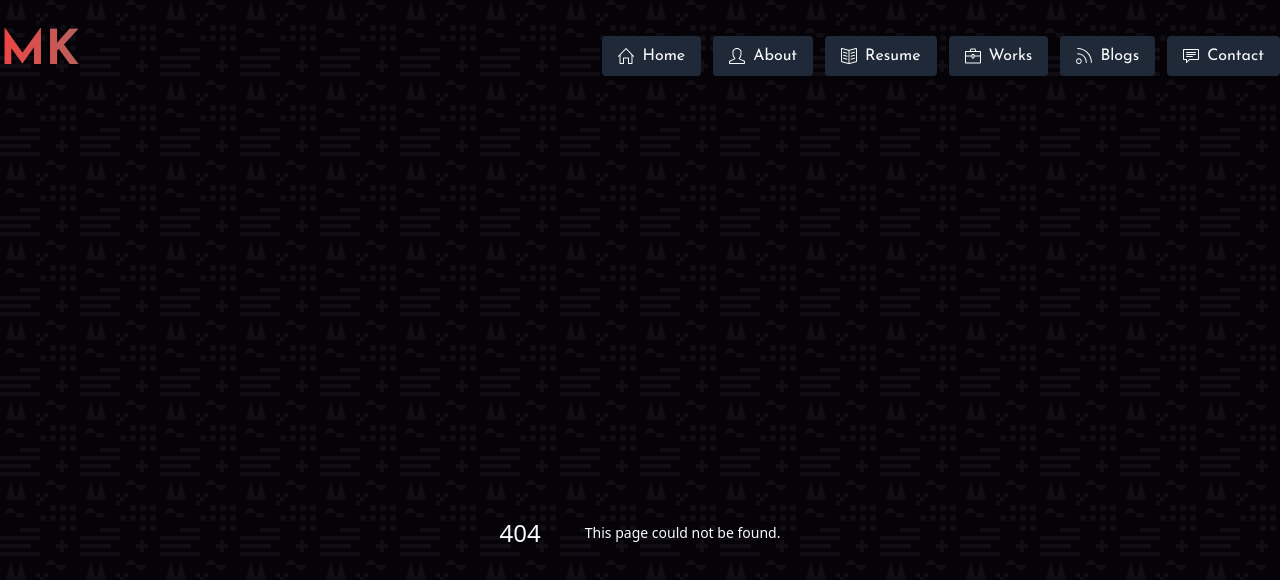
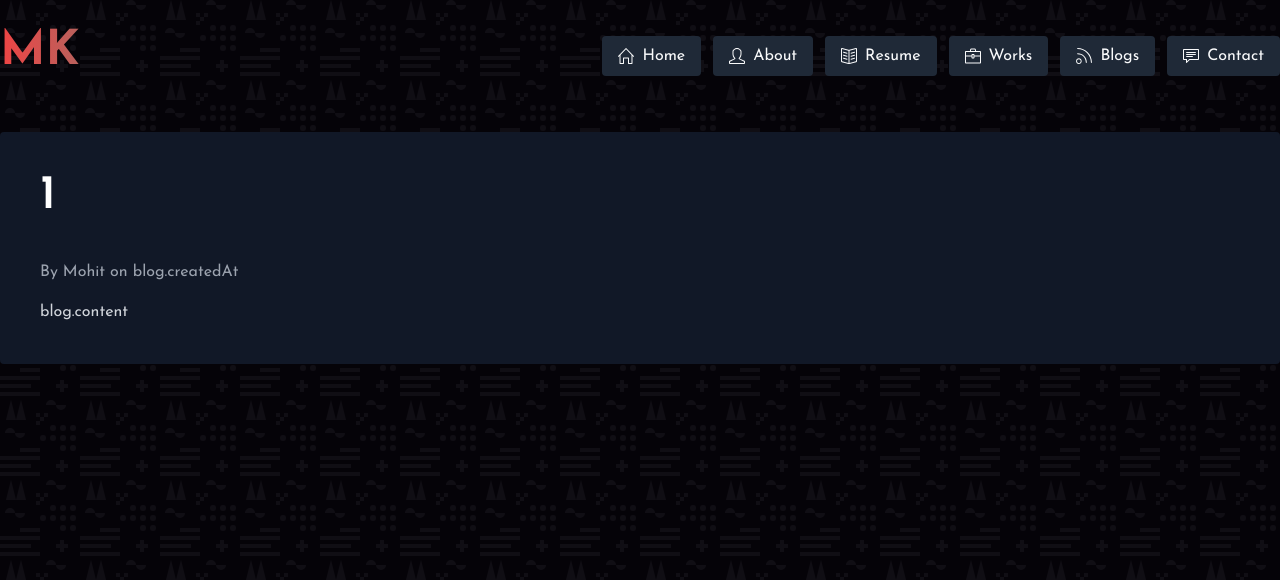
Before and after one commit to Mostakimul/next-portfolio, a Next.js app: page /blogs/1 in a window 1280 px wide. Before the commit this address had no page. Shown: the top 580 px of the page. Built offline with nearby package versions, Linux system fonts and the light colour scheme.

Commit message:
[feat]: single blog page

```diff
--- /dev/null
+++ b/src/app/blogs/[id]/page.tsx
@@ -0,0 +1,31 @@
+import PageTitle from '@/components/common/PageTitle';
+
+// async function fetchBlog(id: string): Promise<Blog> {
+//   const res = await fetch(`https://api.example.com/blogs/${id}`);
+//   if (!res.ok) {
+//     throw new Error('Failed to fetch the blog data');
+//   }
+//   return res.json();
+// }
+
+const SingleBlog = async ({ params }: { params: { id: string } }) => {
+  // const blog = await fetchBlog(params.id);
+  return (
+    <main>
+      <div className="bg-gray-900 rounded w-full  p-10 text-white">
+        <PageTitle title={params.id} />
+
+        <section className="mt-5">
+          <div className="mb-4">
+            <p className="text-gray-400">{`By ${'Mohit'} on ${'blog.createdAt'}`}</p>
+          </div>
+          <div className="text-gray-300">
+            <p>{'blog.content'}</p>
+          </div>
+        </section>
+      </div>
+    </main>
+  );
+};
+
+export default SingleBlog;
--- a/src/components/common/PageTitle.tsx
+++ b/src/components/common/PageTitle.tsx
@@ -4,9 +4,11 @@ const PageTitle = ({ title, icon }: PageTitleProps) => {
   return (
     <section className="flex items-center gap-3 mb-10">
       <h2 className="text-5xl font-semibold">{title}</h2>
-      <div className="bg-gradient-to-r from-orange-600 to-pink-600 rounded-full p-2 text-3xl font-semibold">
-        {icon}
-      </div>
+      {icon && (
+        <div className="bg-gradient-to-r from-orange-600 to-pink-600 rounded-full p-2 text-3xl font-semibold">
+          {icon}
+        </div>
+      )}
     </section>
   );
 };
```
